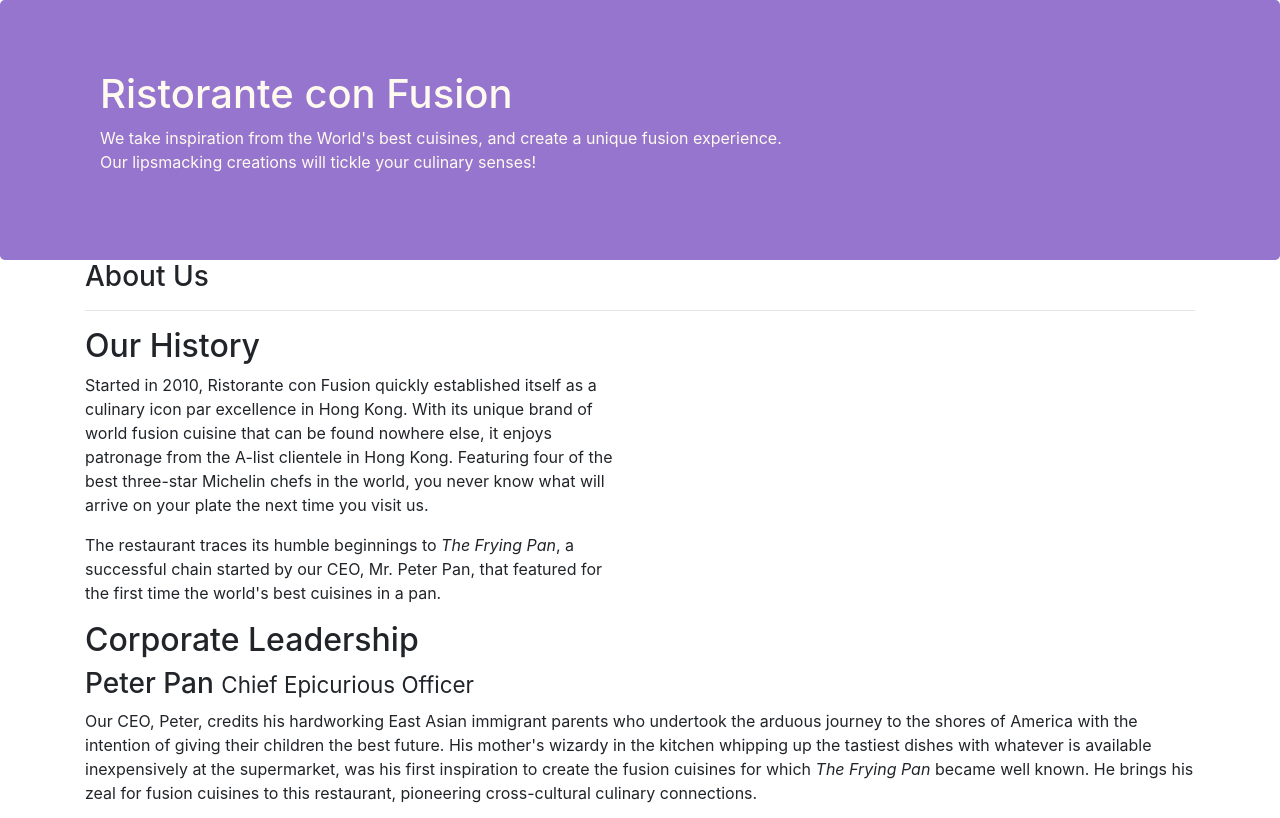
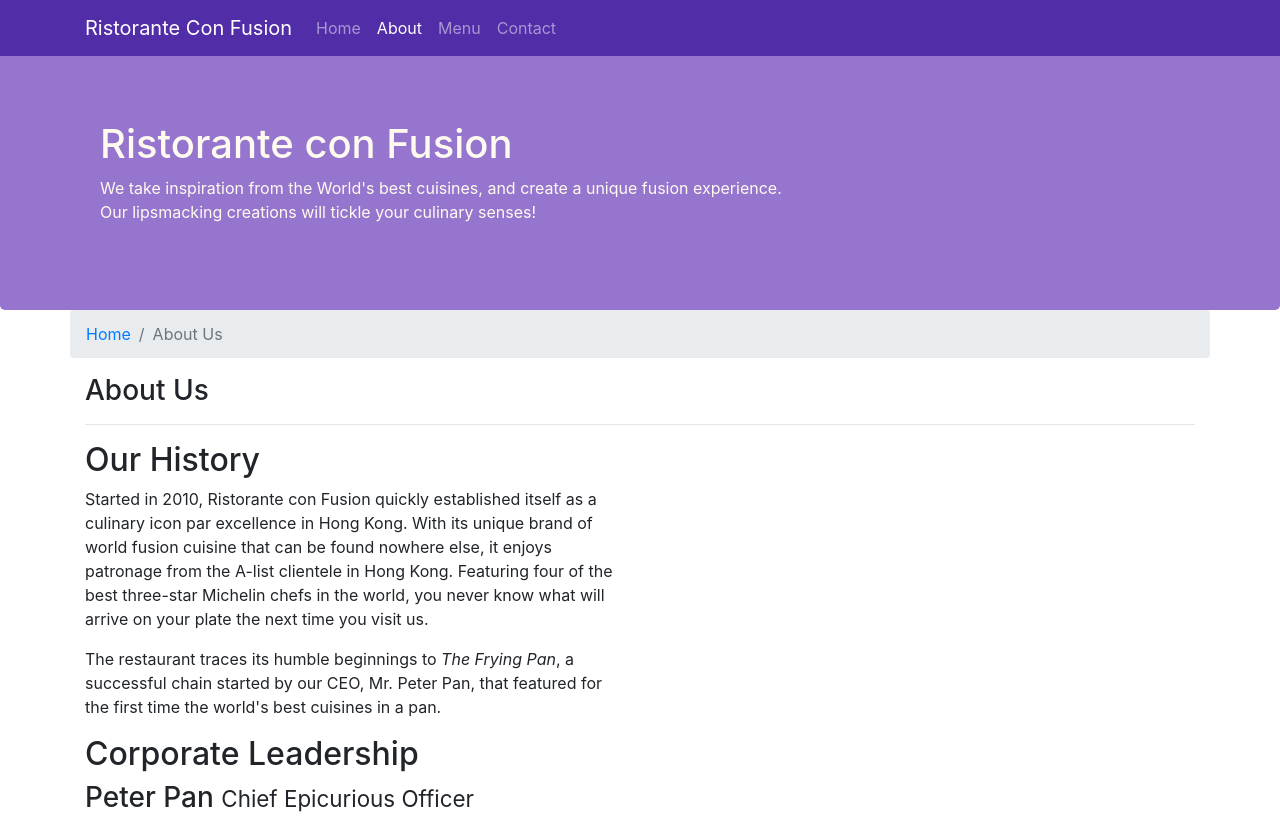
Before and after one commit to astudd/conFusion, a website: page aboutus.html in a window 1280 px wide. Shown: the top 818 px of the page. Drawn offline with nearby package versions, Linux system fonts and the light colour scheme.

Commit message:
Navbar and Breadcrumbs

```diff
--- a/aboutus.html
+++ b/aboutus.html
@@ -11,7 +11,24 @@
 </head>
 
 <body>
-
+    <nav class="navbar navbar-expand-md navbar-dark fixed-top">
+        <div class="container">
+            <button class="navbar-toggler" type="button" data-toggle="collapse" data-target="#navbar">
+                <span class="navbar-toggler-icon"></span>
+            </button>
+            <a class="navbar-brand" href="/">
+                Ristorante Con Fusion
+            </a>
+            <div id="navbar" class="collapse navbar-collapse">
+                <ul class="navbar-nav">
+                    <li class="nav-item"><a class="nav-link" href="/">Home</a></li>
+                    <li class="nav-item active"><a class="nav-link" href="#">About</a></li>
+                    <li class="nav-item"><a class="nav-link" href="#">Menu</a></li>
+                    <li class="nav-item"><a class="nav-link" href="#">Contact</a></li>
+                </ul>
+            </div>
+        </div>
+    </nav>
     <header class="jumbotron">
         <div class="container">
             <div class="row row-header">
@@ -27,6 +44,10 @@
 
     <div class="container">
         <div class="row">
+            <ol class="col-12 breadcrumb">
+                <li class="breadcrumb-item"><a href="/">Home</a></li>
+                <li class="breadcrumb-item active">About Us</li>
+            </ol>
             <div class="col-12">
                <h3>About Us</h3>
                <hr>
@@ -66,7 +87,7 @@
                 <div class="col-5 offset-1 col-sm-2">
                     <h5>Links</h5>
                     <ul class="list-unstyled">
-                        <li><a href="#">Home</a></li>
+                        <li><a href="/">Home</a></li>
                         <li><a href="#">About</a></li>
                         <li><a href="#">Menu</a></li>
                         <li><a href="#">Contact</a></li>
--- a/css/styles.css
+++ b/css/styles.css
@@ -28,3 +28,12 @@ address{
 	margin: 0px;
 	color: #0f0f0f;
 }
+
+body{
+	padding: 50px 0px 0px 0px;
+	z-index: 0;
+}
+
+.navbar-dark {
+	background-color: #512DA8;
+}
```
Also changed, not shown: index.html (+19 -2 lines).
